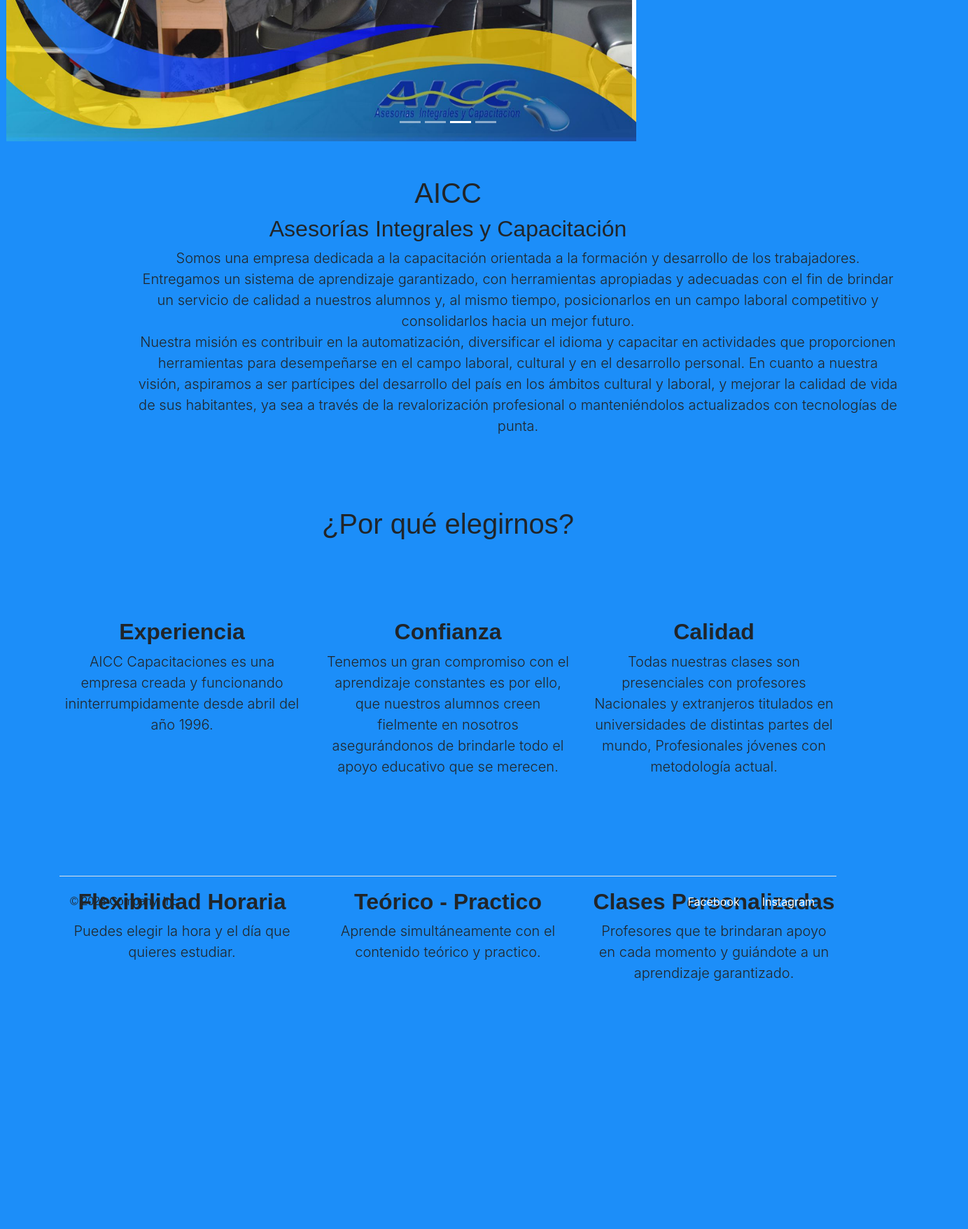
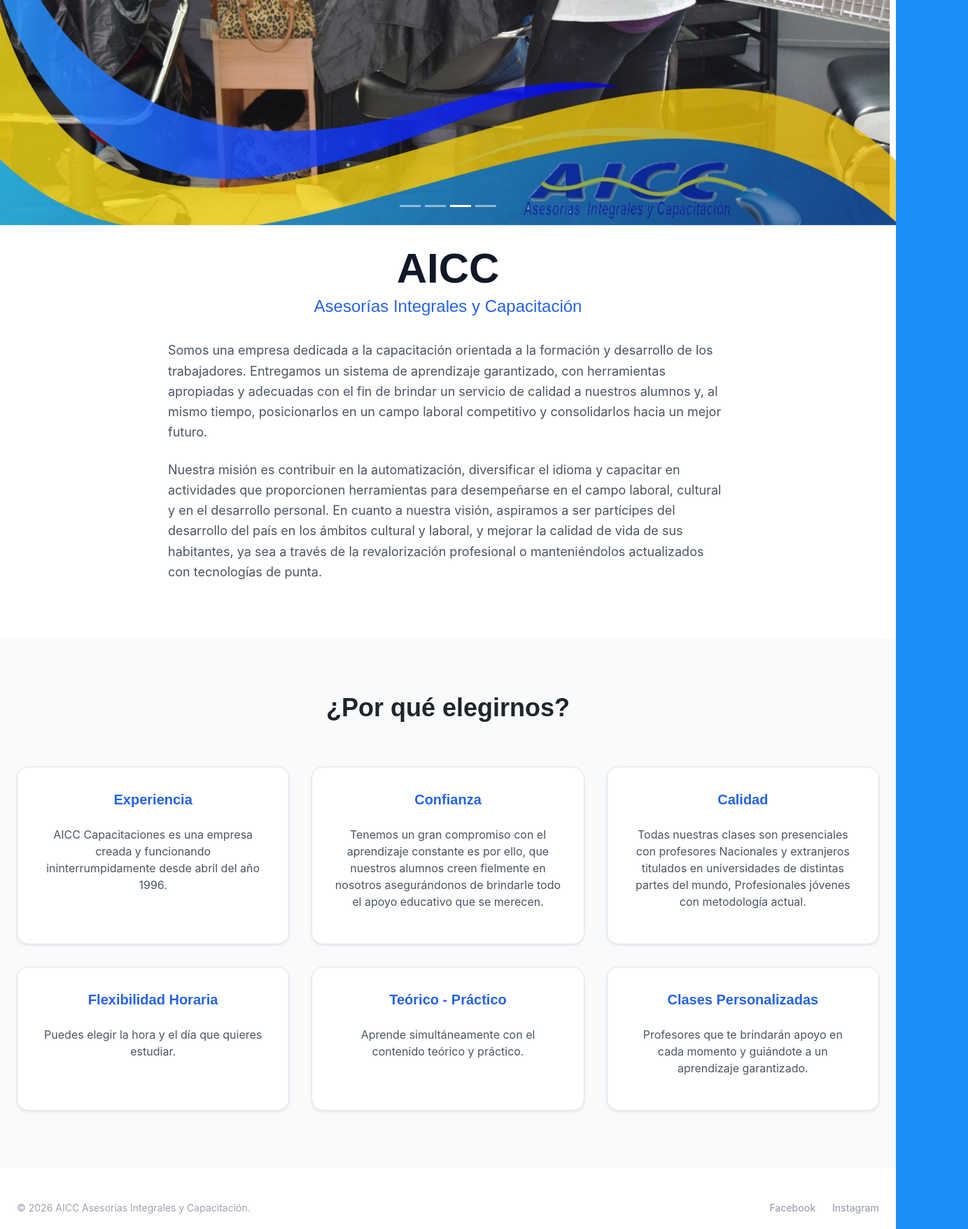
Before and after one commit to vale1260/aicc, a React (Create React App) app in the folder frontend/: page /profile_prof in a window 1280 px wide. Shown: the part 1040-2797 px from the top of the page at 70% size, 1383 px wide, since content can reach past the window. Before the commit the page ends 2514 px from the top, so only its background shows below. Built offline with nearby package versions, Linux system fonts and the light colour scheme; a small style sheet from the web is missing.

Commit message:
feat: componetización del footer y carrusel con diseño responsivo

```diff
--- a/frontend/src/App.js
+++ b/frontend/src/App.js
@@ -3,6 +3,7 @@
 import './App.css'
 import { BrowserRouter as Router, Routes, Route } from 'react-router-dom'
 import { Header } from './components/Header'
+import { Footer } from './components/Footer'
 import axios from 'axios';
 
 import Login from './components/login.component'
@@ -60,12 +61,14 @@
 
   return (
     <Router>
-      <div className="App">
+      <div className="App min-h-screen flex flex-col">
         <Header
           isLoggedIn={isLoggedIn}
           onLogout={Logout}
           onProfileRedirect={handleProfileRedirect}
         />
+
+        <main className="flex-grow">
           <Routes>
             <Route path="/sign-in" element={<Login />} />
             <Route path="/sign-up" element={<SignUp />} />
@@ -78,19 +81,9 @@
             <Route path="/profile_prof" element={<Perfil_profe />} />
           </Routes>
           <Relleno />
+        </main>
 
-        <div class="container" style={{ marginTop: "860px" }}>
-          <footer class="d-flex flex-wrap justify-content-between align-items-center py-3 my-4 border-top">
-            <div class="col-md-4 d-flex align-items-center">
-              <span class="mb-3 mb-md-0 text-body-secondary">© 2023 Company, Inc</span>
-            </div>
-
-            <ul class="nav col-md-4 justify-content-end list-unstyled d-flex">
-              <li className="nav-item"><a href="#" className="nav-link white-link">Facebook</a></li>
-              <li className="nav-item"><a href="#" className="nav-link white-link">Instagram</a></li>
-            </ul>
-          </footer>
-        </div>
+        <Footer />
       </div>
     </Router>
   )
--- /dev/null
+++ b/frontend/src/components/Footer.js
@@ -0,0 +1,36 @@
+import React from 'react';
+
+export const Footer = () => {
+  return (
+    <footer className="bg-white border-t border-gray-100">
+      <div className="max-w-7xl mx-auto py-12 px-4 sm:px-6 lg:px-8">
+        <div className="flex flex-col md:flex-row justify-between items-center gap-6">
+
+          <div className="text-gray-400 text-sm">
+            © {new Date().getFullYear()} AICC Asesorías Integrales y Capacitación.
+          </div>
+
+          <div className="flex items-center gap-6">
+            <a
+              href="https://facebook.com"
+              target="_blank"
+              rel="noopener noreferrer"
+              className="text-gray-400 hover:text-blue-600 transition-colors text-sm font-medium"
+            >
+              Facebook
+            </a>
+            <a
+              href="https://instagram.com"
+              target="_blank"
+              rel="noopener noreferrer"
+              className="text-gray-400 hover:text-pink-600 transition-colors text-sm font-medium"
+            >
+              Instagram
+            </a>
+          </div>
+
+        </div>
+      </div>
+    </footer>
+  );
+};
--- /dev/null
+++ b/frontend/src/components/MainCarousel.js
@@ -0,0 +1,31 @@
+import React from 'react';
+import Carousel from 'react-bootstrap/Carousel';
+import peluca from './../img/compu.jpg';
+import secre from './../img/ingles.jpg';
+import ingles from './../img/peluq.jpg';
+import computin from './../img/secreta-2.jpg';
+
+export const MainCarousel = () => {
+  const slides = [
+    { src: peluca, alt: "First slide" },
+    { src: secre, alt: "Second slide" },
+    { src: ingles, alt: "Third slide" },
+    { src: computin, alt: "Fourth slide" },
+  ];
+
+  return (
+    <div className="w-full overflow-hidden">
+      <Carousel className="w-full" controls={true} indicators={true}>
+        {slides.map((slide, idx) => (
+          <Carousel.Item key={idx} interval={2000}>
+            <img
+              className="d-block w-full h-[500px] md:h-[700px] lg:h-[800px] object-cover"
+              src={slide.src}
+              alt={slide.alt}
+            />
+          </Carousel.Item>
+        ))}
+      </Carousel>
+    </div>
+  );
+};
--- a/frontend/src/components/relleno.js
+++ b/frontend/src/components/relleno.js
@@ -1,137 +1,56 @@
 import React, { Component } from 'react'
-import peluca from './../img/compu.jpg';
-import secre from './../img/ingles.jpg';
-import ingles from './../img/peluq.jpg';
-import computin from './../img/secreta-2.jpg';
-import Carousel from 'react-bootstrap/Carousel'
+import { MainCarousel } from './MainCarousel';
 
 export default class Relleno extends Component {
     render() {
         return (
-        <div style={{marginTop:'50px', paddingTop: '100px'}}>
-            <div className="row justify-content-center align-items-center vh-100">
-                <div class="row featurette">
-                    <Carousel>
-                        <Carousel.Item interval={2000}>
-                            <img
-                            width={900} height={500}
-                            src={peluca}
-                            alt="First slide"
-                            />
-                        </Carousel.Item>
-                        <Carousel.Item interval={2000}>
-                            <img
-                            width={900} height={500}
-                            src={secre}
-                            alt="Second slide"
-                            />
-                        </Carousel.Item>
-                        <Carousel.Item interval={2000}>
-                            <img
-                            width={900} height={500}
-                            src={ingles}
-                            alt="Third slide"
-                            />
-                        </Carousel.Item>
-                        <Carousel.Item interval={2000}>
-                            <img
-                            width={900} height={500}
-                            src={computin}
-                            alt="Fourth slide"
-                            />
-                        </Carousel.Item>
-                    </Carousel>
+            <div className="overflow-x-hidden">
+                <section className="py-12 md:py-20 bg-white">
+                    <MainCarousel />
 
-                </div>
-                <div>
-                <div class="row-md-7 order-md-2" style={{paddingTop:'50px'}}>
-                    <center>
-                    <h1 class="text-body-secondary">AICC</h1>
-                    <h2 class="text-body-secondary">Asesorías Integrales y Capacitación</h2>
-                    </center>
+                    <div className="max-w-4xl mx-auto px-6 mt-8 text-center">
+                        <h1 className="text-4xl md:text-6xl font-extrabold text-gray-900 mb-2">AICC</h1>
+                        <h2 className="text-xl md:text-2xl font-medium text-blue-600 mb-8">Asesorías Integrales y Capacitación</h2>
 
-                    <justify>
-                    <p class="lead col" style={{margin:'0 100px 0 100px', padding:'0 100px 0 100px'}}>Somos una empresa dedicada a la capacitación orientada a la formación y desarrollo de los trabajadores.
+                        <div className="text-start space-y-6 text-gray-600 leading-relaxed text-lg px-4 md:px-0">
+                            <p>
+                                Somos una empresa dedicada a la capacitación orientada a la formación y desarrollo de los trabajadores.
                                 Entregamos un sistema de aprendizaje garantizado, con herramientas apropiadas y adecuadas con el fin de brindar un servicio
-                    de calidad a nuestros alumnos y, al mismo tiempo, posicionarlos en un campo laboral competitivo y consolidarlos hacia un mejor futuro.</p>
-                    <p class="lead col" style={{margin:'0 100px 0 100px', padding:'0 100px 0 100px'}}>Nuestra misión es contribuir en la automatización, diversificar el idioma y capacitar en actividades que proporcionen herramientas para
+                                de calidad a nuestros alumnos y, al mismo tiempo, posicionarlos en un campo laboral competitivo y consolidarlos hacia un mejor futuro.
+                            </p>
+                            <p>
+                                Nuestra misión es contribuir en la automatización, diversificar el idioma y capacitar en actividades que proporcionen herramientas para
                                 desempeñarse en el campo laboral, cultural y en el desarrollo personal. En cuanto a nuestra visión, aspiramos a ser partícipes del desarrollo
                                 del país en los ámbitos cultural y laboral, y mejorar la calidad de vida de sus habitantes, ya sea a través de la revalorización profesional o
-                    manteniéndolos actualizados con tecnologías de punta.</p>
-                    </justify>
-                    </div>
-                </div>
-
-                <div className="row justify-content-center align-items-center vh-100" style={{marginTop:"50px"}}>
-                <div>
-                    <h1>¿Por qué elegirnos?</h1>
-                </div>
-
-                <section class="text-center  bg--secondary space--xxs">
-                <div class="container">
-                <div class="row">
-                    <div class="col-sm-4">
-                        <div class="feature feature-3 boxed boxed--lg boxed--border"> <i class="icon icon-Diploma-2 icon--lg"></i>
-                                <h2><strong>Experiencia</strong></h2>
-                                <p class="lead">AICC Capacitaciones es una empresa creada y funcionando ininterrumpidamente desde abril del año 1996.</p>
-                                <p>&nbsp;</p>
-
-                        </div>
-                    </div>
-
-                    <div class="col-sm-4">
-                        <div class="feature feature-3 boxed boxed--lg boxed--border"> <i class="icon icon-Handshake icon--lg"></i>
-                                <h2><strong>Confianza</strong></h2>
-                                <p class="lead">Tenemos un gran compromiso con el aprendizaje constantes es por ello, que nuestros alumnos creen fielmente en nosotros asegurándonos&nbsp;de brindarle todo el apoyo educativo que se merecen.</p>
-                                <p>&nbsp;</p>
-
-                        </div>
-                    </div>
-
-                    <div class="col-sm-4">
-                        <div class="feature feature-3 boxed boxed--lg boxed--border"> <i class="icon icon-Check-2 icon--lg"></i>
-
-                                <h2><strong>Calidad</strong></h2>
-                                <p class="lead">Todas nuestras clases son presenciales con profesores Nacionales y extranjeros titulados en universidades de distintas partes del mundo, Profesionales jóvenes con metodología actual.</p>
-                                <p>&nbsp;</p>
-                        </div>
-                    </div>
+                                manteniéndolos actualizados con tecnologías de punta.
+                            </p>
                         </div>
                     </div>
                 </section>
 
+                {/* Features Section */}
+                <section className="py-20 bg-gray-50">
+                    <div className="max-w-7xl mx-auto px-4">
+                        <h1 className="text-3xl md:text-4xl font-bold text-center mb-16">¿Por qué elegirnos?</h1>
 
-                <section class="text-center  bg--secondary space--sm">
-                <div class="container">
-                <div class="row">
-                    <div class="col-sm-4">
-                        <div class="feature feature-3 boxed boxed--lg boxed--border"> <i class="icon icon-Clock-Forward icon--lg"></i>
-                                <h2><strong>Flexibilidad Horaria</strong></h2>
-                                <p class="lead">Puedes elegir la hora y el día que quieres estudiar.</p>
-
+                        <div className="grid grid-cols-1 md:grid-cols-3 gap-8">
+                            {[
+                                { title: "Experiencia", desc: "AICC Capacitaciones es una empresa creada y funcionando ininterrumpidamente desde abril del año 1996." },
+                                { title: "Confianza", desc: "Tenemos un gran compromiso con el aprendizaje constante es por ello, que nuestros alumnos creen fielmente en nosotros asegurándonos de brindarle todo el apoyo educativo que se merecen." },
+                                { title: "Calidad", desc: "Todas nuestras clases son presenciales con profesores Nacionales y extranjeros titulados en universidades de distintas partes del mundo, Profesionales jóvenes con metodología actual." },
+                                { title: "Flexibilidad Horaria", desc: "Puedes elegir la hora y el día que quieres estudiar." },
+                                { title: "Teórico - Práctico", desc: "Aprende simultáneamente con el contenido teórico y práctico." },
+                                { title: "Clases Personalizadas", desc: "Profesores que te brindarán apoyo en cada momento y guiándote a un aprendizaje garantizado." }
+                            ].map((feature, idx) => (
+                                <div key={idx} className="bg-white p-8 rounded-2xl shadow-sm border border-gray-100 hover:shadow-md transition-shadow">
+                                    <h2 className="text-xl font-bold mb-4 text-blue-600">{feature.title}</h2>
+                                    <p className="text-gray-600 leading-relaxed text-sm md:text-base">{feature.desc}</p>
                                 </div>
-                    </div>
-
-                    <div class="col-sm-4">
-                        <div class="feature feature-3 boxed boxed--lg boxed--border"> <i class="icon icon-File-Edit icon--lg"></i>
-                                <h2><strong>Teórico - Practico</strong></h2>
-                                <p class="lead">Aprende simultáneamente con el contenido teórico y practico.</p>
-
-                        </div>
-                    </div>
-
-                    <div class="col-sm-4">
-                        <div class="feature feature-3 boxed boxed--lg boxed--border"> <i class="icon icon-Teacher icon--lg"></i>
-                                <h2><strong>Clases Personalizadas</strong></h2>
-                                <p class="lead">Profesores que te brindaran apoyo en cada momento y guiándote a un aprendizaje garantizado.</p>
-                        </div>
-                    </div>
+                            ))}
                         </div>
                     </div>
                 </section>
             </div>
-            </div>
-        </div>
         )
     }
 }
```
Lines whose indentation alone changed are shown as unchanged.
